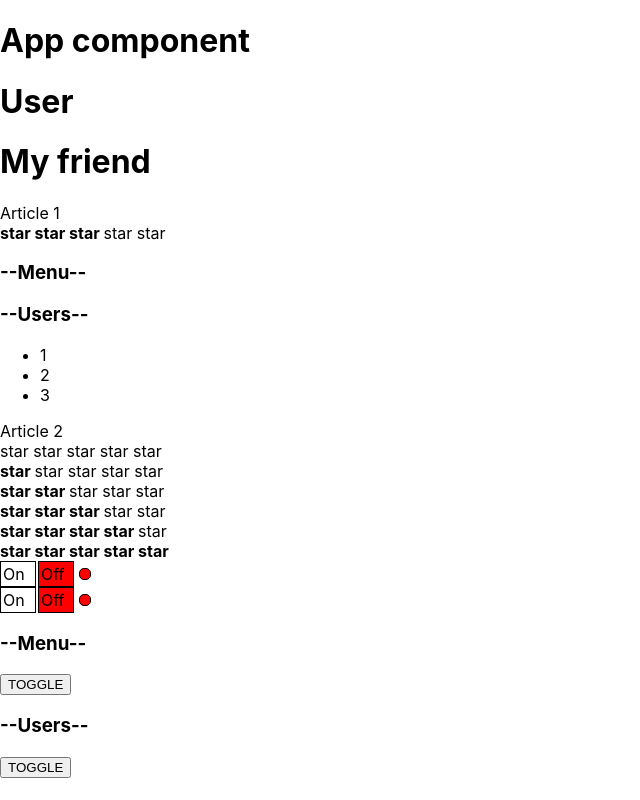
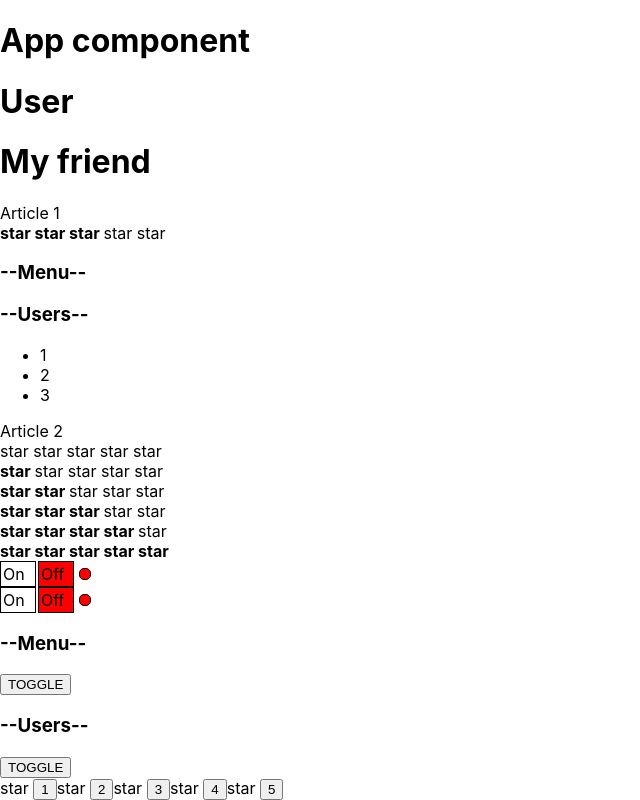
Before and after one commit to Kattekly/React-Podrobno, a React (Create React App) app: page / in a window 1280 px wide. Shown: the whole page, without its empty margins (0-640 px from the left). Built offline with nearby package versions, Linux system fonts and the light colour scheme.

Commit message:
Lessons-6

```diff
--- a/src/App.tsx
+++ b/src/App.tsx
@@ -4,6 +4,7 @@ import {Accordion} from "./components/Accordion/Accordion";
 import {Raiting} from "./components/Raiting/Raiting";
 import OnOff from "./components/OnOff/OnOff";
 import {UncontrolledAccordion} from "./components/Accordion/UncontrolledAccordion";
+import {UncontrolledRaiting} from "./components/Raiting/UncontrolledRaiting";
 
 
 function App() {
@@ -33,6 +34,10 @@ function App() {
                 <UncontrolledAccordion titleValue={"--Menu--"} />
                 <UncontrolledAccordion titleValue={"--Users--"} />
             </div>
+
+            <div>
+                <UncontrolledRaiting />
+            </div>
             {/*<div>
                 <OnOff1 call={true}/>
             </div>
--- a/src/components/Accordion/UncontrolledAccordion.tsx
+++ b/src/components/Accordion/UncontrolledAccordion.tsx
@@ -10,7 +10,7 @@ export function UncontrolledAccordion(props: AccordionPropsType) {
 let[collapsed, setCollapsed] = useState(true)
 
         return <div>
-            <AccordionTitle title={props.titleValue}/> <button onClick={() => {setCollapsed (false)}}>TOGGLE</button>
+            <AccordionTitle title={props.titleValue}/> <button onClick={() => {setCollapsed(false)}}>TOGGLE</button>
             {!collapsed && <AccordionBody/>}
         </div>
     }
--- /dev/null
+++ b/src/components/Raiting/UncontrolledRaiting.tsx
@@ -0,0 +1,32 @@
+import React from "react";
+
+type RatingPropsType = {
+    value: 0 | 1 | 2 | 3 | 4 | 5
+}
+
+export function UncontrolledRaiting(props: RatingPropsType) {
+    console.log("Rating rendered")
+
+    return (
+        <div>
+            <Star selected={props.value > 0}/><button>1</button>
+            <Star selected={props.value > 1}/><button>2</button>
+            <Star selected={props.value > 2}/><button>3</button>
+            <Star selected={props.value > 3}/><button>4</button>
+            <Star selected={props.value > 4}/><button>5</button>
+        </div>
+    )
+}
+
+type StarPropsType = {
+    selected: boolean
+}
+
+function Star(props: StarPropsType) {
+    console.log("Star rendered")
+    if (props.selected === true) {
+        return <span><b>star </b></span>;
+    } else {
+        return <span>star </span>
+    }
+}
```
